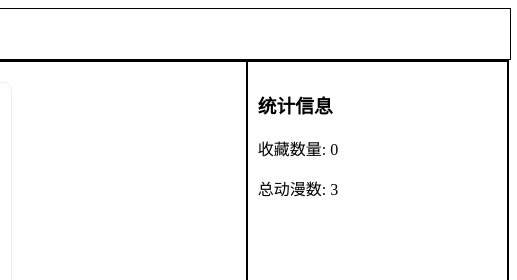
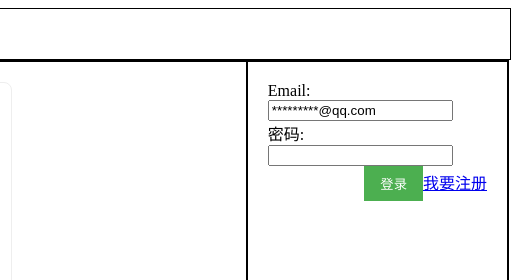
Before and after one commit to buhuiquming12/ks, a plain HTML site: page index.html in a window 1280 px wide. Shown: the top 280 px of the page, 763-1280 px from the left. Drawn offline with nearby package versions, Linux system fonts and the light colour scheme.

Commit message:
Add files via upload

```diff
--- a/index.html
+++ b/index.html
@@ -9,6 +9,7 @@
     <script src="menuComponent.js"></script>
     <script src="baseLayout.js"></script>
     <script src="rankingList.js"></script>
+    <script src="loginComponent.js"></script>
     <link href="animeStyle.css" rel="stylesheet">
 </head>
 <body>
@@ -50,11 +51,16 @@
                 </div>
             </template>
             <template #down-right>
-                <div class="statistics">
-                    <h3>统计信息</h3>
-                    <p>收藏数量: {{ favoriteCount }}</p>
-                    <p>总动漫数: {{ animes.length }}</p>
-                </div>
+                <template v-if="user==''">
+                    <login-component label="Email" @click="newValue=>user=newValue"></login-component>
+                </template>
+                <template v-else>
+                    <div class="statistics">
+                        <h3>统计信息</h3>
+                        <p>收藏数量: {{ favoriteCount }}</p>
+                        <p>总动漫数: {{ animes.length }}</p>
+                    </div>
+                </template>
             </template>
         </base-layout>
     </div>
@@ -64,7 +70,8 @@
                 return {
                     menus: menulist,
                     animes: anime_info,
-                    current_menu: '首页'
+                    current_menu: '首页',
+                    user:''
                 }
             },
             computed: {
@@ -89,7 +96,8 @@
                 menuComponent,
                 animeComponent,
                 favoriteList,
-                rankingList
+                rankingList,
+                loginComponent
             }
         }).mount('#app');
     </script>
--- /dev/null
+++ b/loginComponent.js
@@ -0,0 +1,17 @@
+const loginComponent = {
+    props:['label'],
+    emits:['click'],
+    data() {
+        return {
+            account:'*********@qq.com',
+            password:''
+        }
+    },
+    template: `
+        <div style="margin: 10px">
+            <span style="display:inline-block;width:50px">{{label}}:</span><input type="text" v-model="account"><br>
+            <span style="display:inline-block;width:50px">密码:</span> <input type="password"v-model="password"><br>
+            <span style="float:right"><button @click="$emit('click')">登录</button><a href="#">我要注册</a></span>
+        </div>
+    `
+}
```
